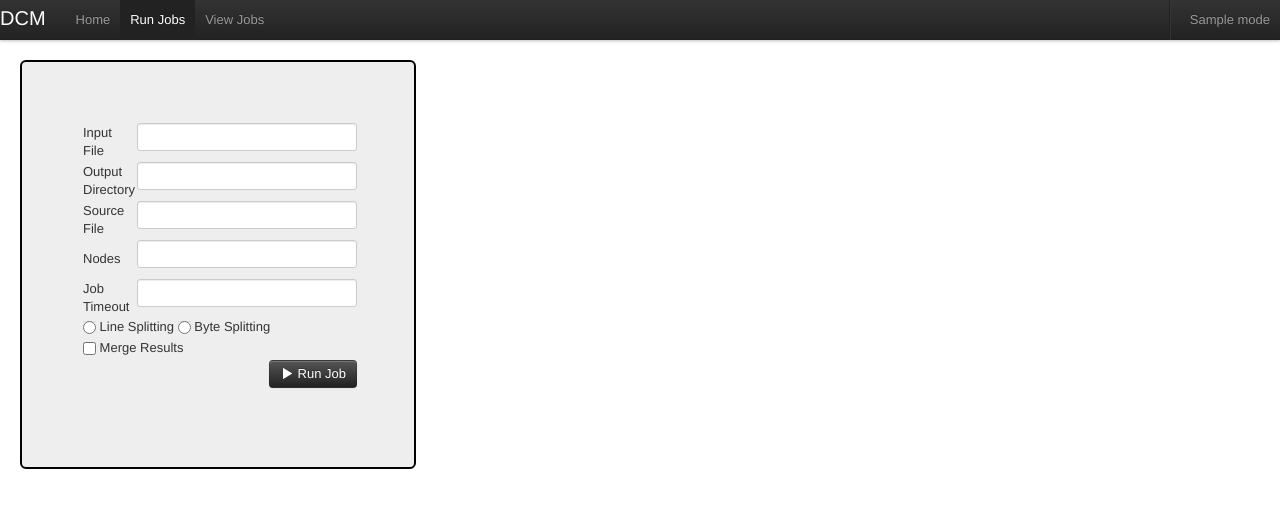
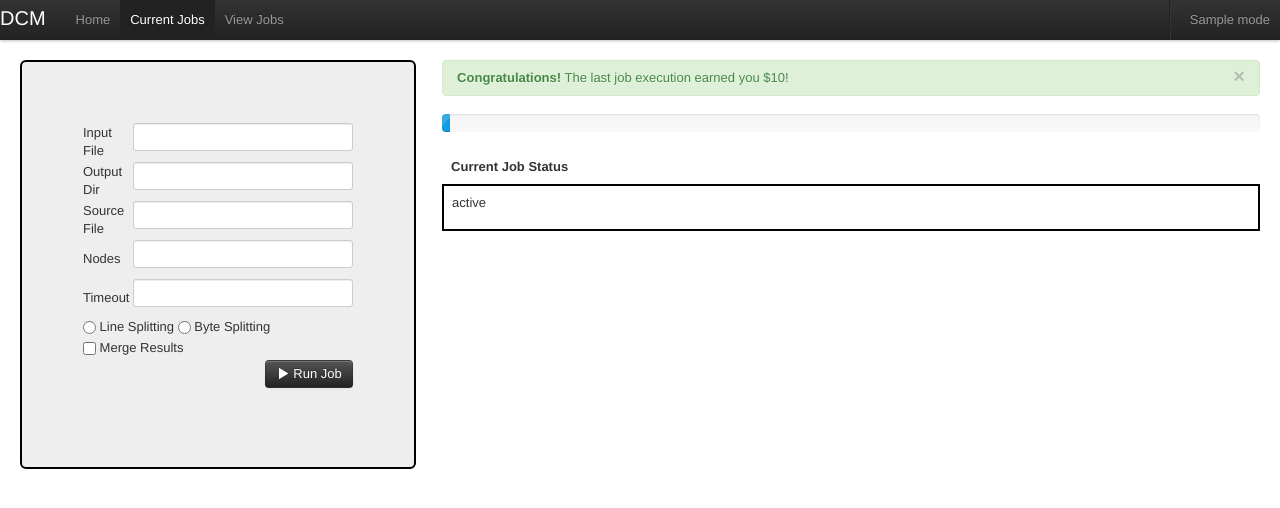
Before and after one commit to kushaldalmia/dcm, a Flask app: template templates/runjob.html in a window 1280 px wide. Shown: the top 508 px of the page. Run offline with Flask 2, Linux system fonts and the light colour scheme; the template is opened without the code that fills it: most values are stand-ins (such as "Sample title", 1, 10 or a date in 2020); parts of the project's set-up code (start-up, migrations or seed data) failed here and were passed over.

Commit message:
Added support for job states on current jobs page

```diff
--- a/nwmgr.py
+++ b/nwmgr.py
@@ -508,6 +508,7 @@ class nwManager:
             opMsg = self.createNewMessage("JOB_COMPLETE", str(opsize) + ":" + str(job.cost))
             sock.send(opMsg)
             if self.waitForMsg(sock,'ACK') == False:
+                print "Incrementing account balance by: " + str(job.timeout)
                 self.jobmgr.accountBalance += job.timeout
                 return
             self.jobmgr.jobStatus.put('SENDING_RESULTS')
--- a/templates/index.html
+++ b/templates/index.html
@@ -20,7 +20,7 @@
 	  <a class="brand" href="/">DCM</a>
           <ul class="nav">
             <li class="active"><a href="#">Home</a></li>
-            <li><a href="/runjob">Run Jobs</a></li>
+            <li><a href="/runjob">Current Jobs</a></li>
             <li><a href="/viewjob">View Jobs</a></li>
           </ul>
 	  <ul class="nav pull-right">
--- a/templates/runjob.html
+++ b/templates/runjob.html
@@ -1,6 +1,9 @@
 <!DOCTYPE html>
 <html lang="en">
   <head>
+    {% if percentage.__len__() > 0 and percentage != '0' and percentage != '100' %}
+    <meta http-equiv="refresh" content="5" />
+    {% endif %}
     <link rel=stylesheet type=text/css href="{{ url_for('static', filename='css/bootstrap.css') }}">
     <script src="{{ url_for('static', filename='js/jquery-1.7.2.js') }}"></script>
     <script src="{{ url_for('static', filename='js/bootstrap.js') }}"></script>
@@ -20,7 +23,7 @@
 	  <a class="brand" href="/">DCM</a>
           <ul class="nav">
             <li><a href="/home">Home</a></li>
-            <li class="active"><a href="#">Run Jobs</a></li>
+            <li class="active"><a href="#">Current Jobs</a></li>
             <li><a href="/viewjob">View Jobs</a></li>
           </ul>
 	  <ul class="nav pull-right">
@@ -41,7 +44,7 @@
 		  <td><input type="text" name="ipfile" /></td>
 		</tr>
 		<tr>
-		  <td>Output Directory</td>
+		  <td>Output Dir</td>
 		  <td><input type="text" name="opfile" /></td>
 		</tr>
 		<tr>
@@ -53,7 +56,7 @@
 		  <td><input type="text" name="numnodes" /></td>
 		</tr>
 		<tr>
-		  <td>Job Timeout</td>
+		  <td>Timeout</td>
 		  <td><input type="text" name="timeout" /></td>
 		</tr>
 		<tr>
@@ -76,10 +79,38 @@
 	<div class="span8">
 	  {% if error and error.__len__() > 0 %}
           <div class="alert alert-error">
-            <a class="close" data-dismiss="alert" href="/">&times;</a>
+            <a class="close" data-dismiss="alert" href="/runjob">&times;</a>
             <strong>Error!</strong> {{ error }}
           </div>
           {% endif %}
+	  {% if jobCost and jobCost.__len__() > 0 %}
+          <div class="alert alert-success">
+            <a class="close" data-dismiss="alert" href="/runjob">&times;</a>
+            <strong>Congratulations!</strong> The last job execution earned you ${{ jobCost }}!
+          </div>
+	  {% endif %}
+	  {% if percentage != '0' and percentage.__len__() > 0 %}
+	  <div class="progress progress-striped active">
+	    <div class="bar" style="width: {{ percentage }}%"></div>
+	  </div>
+	  {% endif %}
+	  <table class="table" align="center" cellpadding="5">
+	    <thead>
+	      <tr><th>Current Job Status</th></tr>
+	    </thead>
+	    <tbody>
+	    {% for i in range(0, statusInfo.__len__() - 1) %}
+	    <tr><td>
+		<p>{{ statusInfo[i] }}</p>
+	    </td></tr>
+	    {% endfor %}
+	    {% if statusInfo.__len__() > 0 %}
+	    <tr><td style="border:2px solid black">
+		<p>{{ statusInfo[statusInfo.__len__() - 1] }}</p>
+	    </td></tr>
+	    {% endif %}
+	    </tbody>
+	  </table>
 	</div>
       </div>
     </div>
```
Also changed, not shown: webapp.py (+33 -4 lines).
